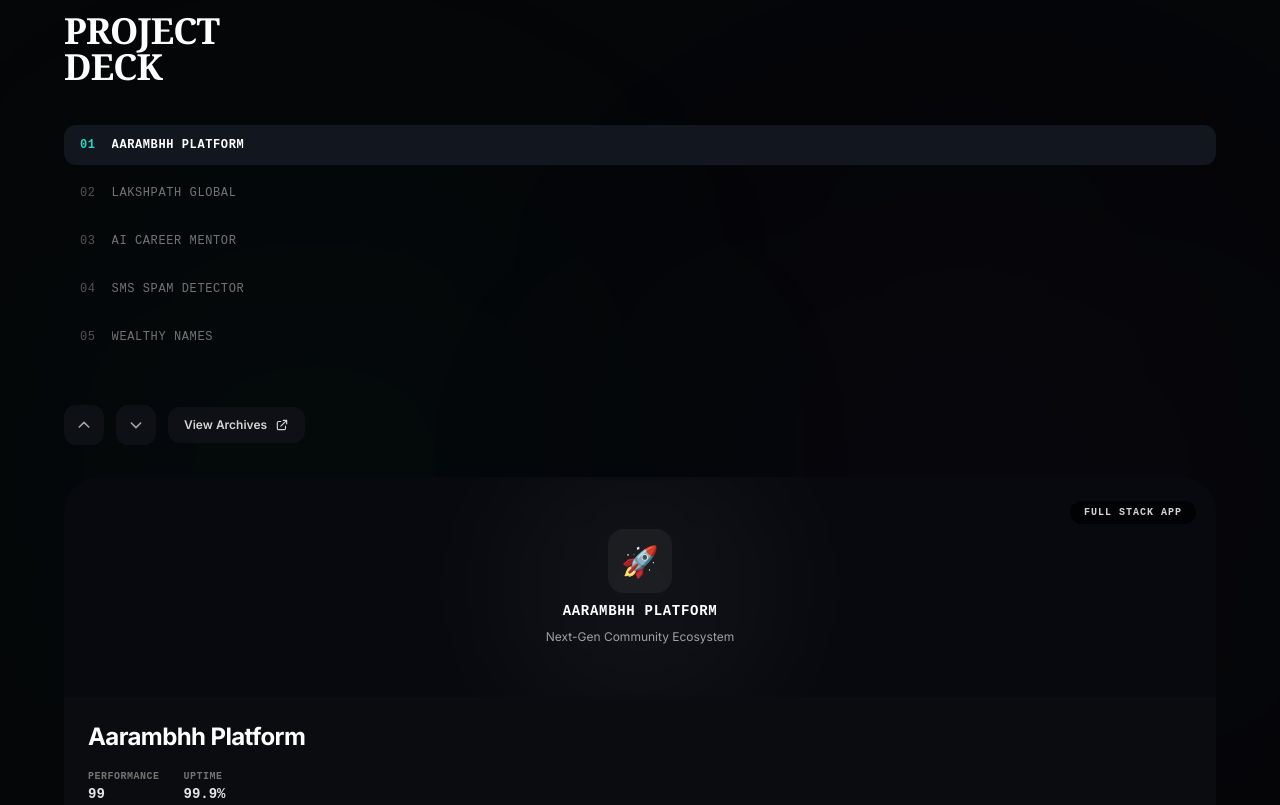
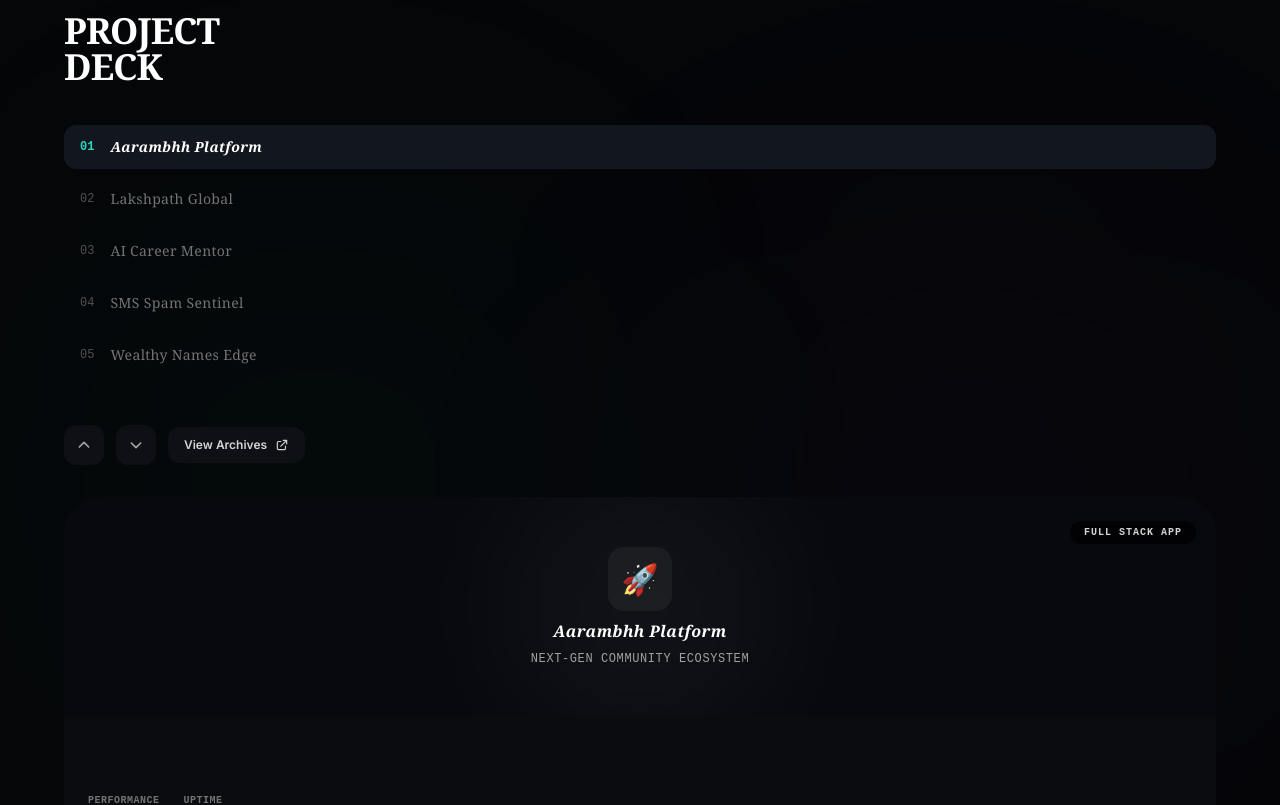
Before and after one commit to vishalsukhwall/Portfolio, a React (Vite) app: page / in a window 1280 px wide. Shown: the part 3620-4425 px from the top of the page. Built offline with nearby package versions, Linux system fonts and the light colour scheme; no server answers.

Commit message:
file updated

```diff
--- a/src/components/Projects/Projects.tsx
+++ b/src/components/Projects/Projects.tsx
@@ -28,7 +28,7 @@ const projectsDeckData: DeckProject[] = [
   {
     id: 'aarambhh',
     number: '01',
-    name: 'AARAMBHH PLATFORM',
+    name: 'Aarambhh Platform',
     badge: 'FULL STACK APP',
     title: 'Aarambhh Platform',
     description:
@@ -56,7 +56,7 @@ const projectsDeckData: DeckProject[] = [
   {
     id: 'lakshpath',
     number: '02',
-    name: 'LAKSHPATH GLOBAL',
+    name: 'Lakshpath Global',
     badge: 'VISA PLATFORM',
     title: 'Lakshpath Global',
     description:
@@ -83,7 +83,7 @@ const projectsDeckData: DeckProject[] = [
   {
     id: 'ai-career',
     number: '03',
-    name: 'AI CAREER MENTOR',
+    name: 'AI Career Mentor',
     badge: 'AI / LLM AGENT',
     title: 'AI Career Mentor',
     description:
@@ -110,7 +110,7 @@ const projectsDeckData: DeckProject[] = [
   {
     id: 'spam-detect',
     number: '04',
-    name: 'SMS SPAM DETECTOR',
+    name: 'SMS Spam Sentinel',
     badge: 'ML PIPELINE',
     title: 'SMS Spam Detection Pipeline',
     description:
@@ -137,7 +137,7 @@ const projectsDeckData: DeckProject[] = [
   {
     id: 'wealthy-names',
     number: '05',
-    name: 'WEALTHY NAMES',
+    name: 'Wealthy Names Edge',
     badge: 'LIVE WEB APP',
     title: 'Wealthy Names Web',
     description:
@@ -254,7 +254,7 @@ export const Projects: React.FC = () => {
               </h2>
             </div>
 
-            {/* Tabs List */}
+            {/* Tabs List (Editorial Title Styling) */}
             <div className="space-y-2 py-2">
               {projectsDeckData.map((project, idx) => {
                 const isActive = idx === currentIndex;
@@ -265,16 +265,18 @@ export const Projects: React.FC = () => {
                       setDirection(idx > currentIndex ? 'down' : 'up');
                       setCurrentIndex(idx);
                     }}
-                    className={`w-full flex items-center gap-4 px-4 py-3 rounded-xl font-mono text-xs tracking-wider transition-all duration-300 text-left ${
+                    className={`w-full flex items-center gap-4 px-4 py-3 rounded-xl transition-all duration-300 text-left ${
                       isActive
-                        ? 'bg-[#12161f] text-white font-bold border border-neutral-700/60 shadow-[0_0_20px_rgba(45,212,191,0.08)]'
+                        ? 'bg-[#12161f] text-white border border-neutral-700/60 shadow-[0_0_20px_rgba(45,212,191,0.08)]'
                         : 'text-neutral-500 hover:text-neutral-300 hover:bg-[#0c0e14]/60'
                     }`}
                   >
-                    <span className={isActive ? 'text-[#2dd4bf]' : 'text-neutral-600'}>
+                    <span className={`font-mono text-xs ${isActive ? 'text-[#2dd4bf] font-bold' : 'text-neutral-600'}`}>
                       {project.number}
                     </span>
-                    <span className="truncate">{project.name}</span>
+                    <span className={`font-serif tracking-wide text-sm truncate ${isActive ? 'italic font-bold text-white' : 'font-medium'}`}>
+                      {project.name}
+                    </span>
                   </button>
                 );
               })}
@@ -319,12 +321,11 @@ export const Projects: React.FC = () => {
           {/* RIGHT COLUMN: Static Card Viewport with Inner Layer Transitions */}
           <div className="lg:col-span-8 w-full bg-[#0b0d10]/95 backdrop-blur-2xl border border-neutral-800/80 rounded-[36px] overflow-hidden shadow-2xl flex flex-col justify-between transition-all duration-300 hover:border-neutral-700">
 
-            {/* 1. Static Visual Image/Banner Frame (Never moves up or leaves container) */}
+            {/* 1. Static Visual Image/Banner Frame */}
             <div
               onClick={() => setModalProject(activeProject)}
               className="relative w-full h-[220px] sm:h-[260px] overflow-hidden bg-[#07090e] cursor-pointer group"
             >
-              {/* Inner animated visual layer */}
               <div
                 key={`img-${activeProject.id}`}
                 className={`w-full h-full flex items-center justify-center relative overflow-hidden bg-gradient-to-br ${activeProject.accentBg} transition-all duration-500 ease-out`}
@@ -337,10 +338,10 @@ export const Projects: React.FC = () => {
                   <div className="w-16 h-16 mx-auto rounded-2xl bg-white/5 border border-white/10 flex items-center justify-center text-3xl shadow-[0_0_30px_rgba(0,0,0,0.5)] transition-transform duration-300 group-hover:scale-110">
                     {activeProject.previewIcon}
                   </div>
-                  <p className="text-sm font-mono font-bold text-white tracking-wider uppercase">
+                  <p className="text-base font-serif italic font-bold text-white tracking-wide">
                     {activeProject.title}
                   </p>
-                  <p className="text-xs text-neutral-400">
+                  <p className="text-xs font-mono text-neutral-400 uppercase tracking-wider">
                     {activeProject.previewSubtitle}
                   </p>
                 </div>
@@ -357,7 +358,7 @@ export const Projects: React.FC = () => {
               </div>
             </div>
 
-            {/* 2. Inner Content Body (Animated smoothly in place) */}
+            {/* 2. Inner Content Body (Updated Font Styling for Title) */}
             <div
               key={`content-${activeProject.id}`}
               className="p-6 sm:p-8 md:p-10 space-y-6 transition-all duration-500 ease-out"
@@ -367,10 +368,14 @@ export const Projects: React.FC = () => {
             >
               {/* Header Title & Metrics */}
               <div className="flex flex-col sm:flex-row sm:items-baseline justify-between gap-4 border-b border-neutral-800/80 pb-5">
+
+                {/* ADVANCED EDITORIAL / LUXURY SERIF GRADIENT TITLE */}
                 <h3
                   onClick={() => setModalProject(activeProject)}
-                  className="text-2xl sm:text-3xl font-bold text-white tracking-tight cursor-pointer hover:text-teal-300 transition-colors"
+                  className="text-3xl sm:text-4xl font-serif italic font-bold tracking-tight bg-gradient-to-r from-white via-neutral-100 to-neutral-400 bg-clip-text text-transparent cursor-pointer hover:from-teal-200 hover:to-teal-400 transition-all duration-300"
                 >
+                  <span className="not-italic font-mono text-xs tracking-widest text-teal-400 mr-2 uppercase font-semibold">
+                  </span>
                   {activeProject.title}
                 </h3>
 
@@ -476,7 +481,7 @@ export const Projects: React.FC = () => {
             >
               ✕
             </button>
-            <h2 className="text-2xl sm:text-3xl font-bold">{modalProject.title}</h2>
+            <h2 className="text-2xl sm:text-3xl font-serif italic font-bold">{modalProject.title}</h2>
             <p className="text-neutral-400 text-sm leading-relaxed">{modalProject.description}</p>
             {modalProject.challenge && (
               <div className="space-y-3 bg-[#12141a]/60 p-4 rounded-xl border border-neutral-800">
```
